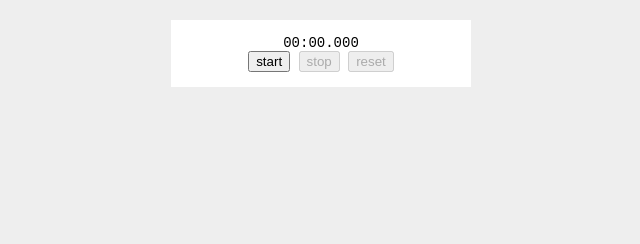
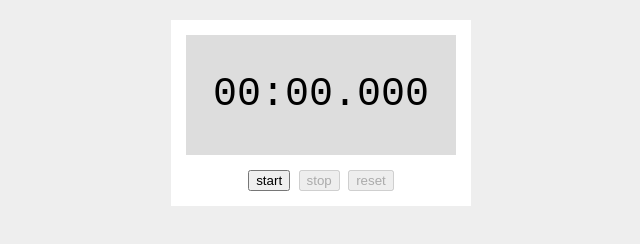
Before and after one commit to yusuke-ogata-yo/Javascript-train.stop-watch.sample, a plain HTML site: page index.html in a window 1280 px wide. Shown: the whole page, without its empty margins (319-959 px from the left). Drawn offline with Linux system fonts and the light colour scheme.

Commit message:
[add] lesson#10 タイマー部分の文字列を大きく標示
タイマー部分の文字列を大きく表示。

```diff
--- a/css/styles.css
+++ b/css/styles.css
@@ -11,3 +11,11 @@ body {
   padding: 15px;
   text-align: center;
 }
+
+#timer {
+  background: #ddd;
+  height: 120px;
+  line-height: 120px;
+  font-size: 40px;
+  margin-bottom: 15px;
+}
```
